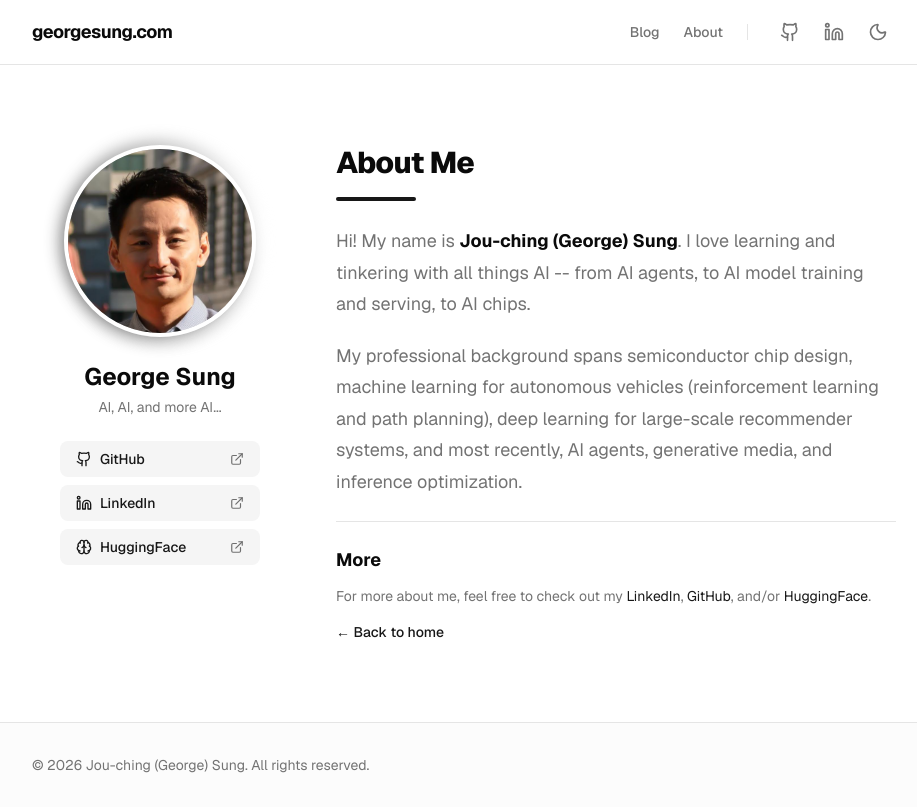
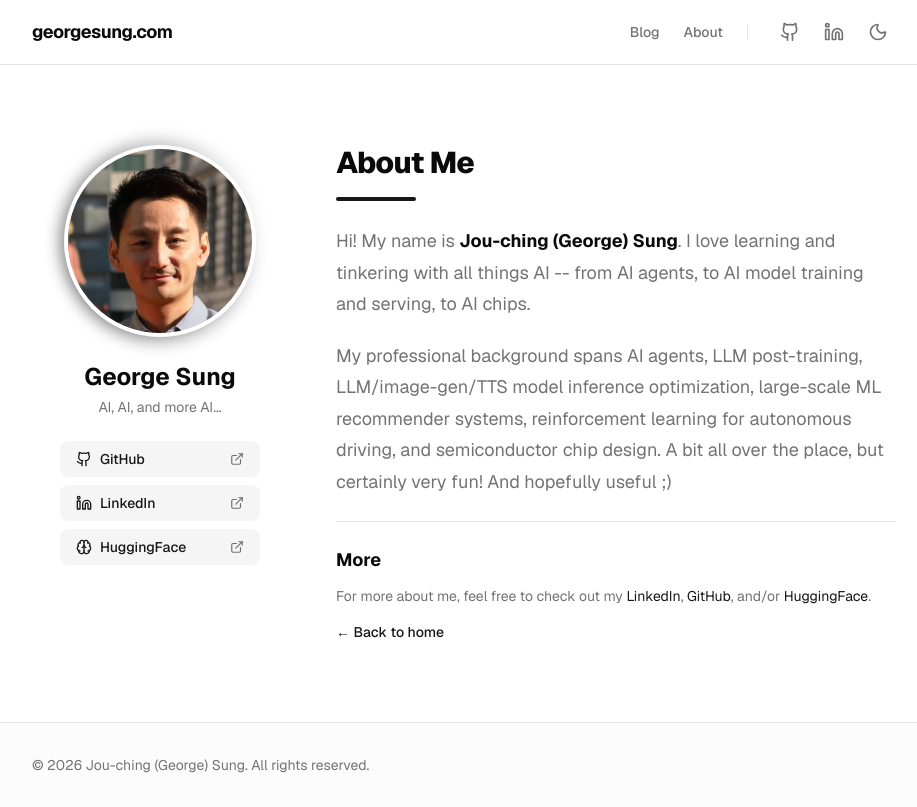
Before and after one commit to georgesung/georgesung.github.io, a Next.js app: page /about in a window 1280 px wide. Shown: the whole page, without its empty margins (176-1093 px from the left). Built offline with nearby package versions, Linux system fonts and the light colour scheme.

Commit message:
Update about page professional background in reverse chronological order

```diff
--- a/src/app/about/page.tsx
+++ b/src/app/about/page.tsx
@@ -76,7 +76,7 @@ export default function AboutPage() {
               Hi! My name is <strong className="text-foreground">Jou-ching (George) Sung</strong>. I love learning and tinkering with all things AI -- from AI agents, to AI model training and serving, to AI chips.
             </p>
             <p>
-              My professional background spans semiconductor chip design, machine learning for autonomous vehicles (reinforcement learning and path planning), deep learning for large-scale recommender systems, and most recently, AI agents, generative media, and inference optimization.
+              My professional background spans AI agents, LLM post-training, LLM/image-gen/TTS model inference optimization, large-scale ML recommender systems, reinforcement learning for autonomous driving, and semiconductor chip design. A bit all over the place, but certainly very fun! And hopefully useful ;)
             </p>
           </div>
 
```
